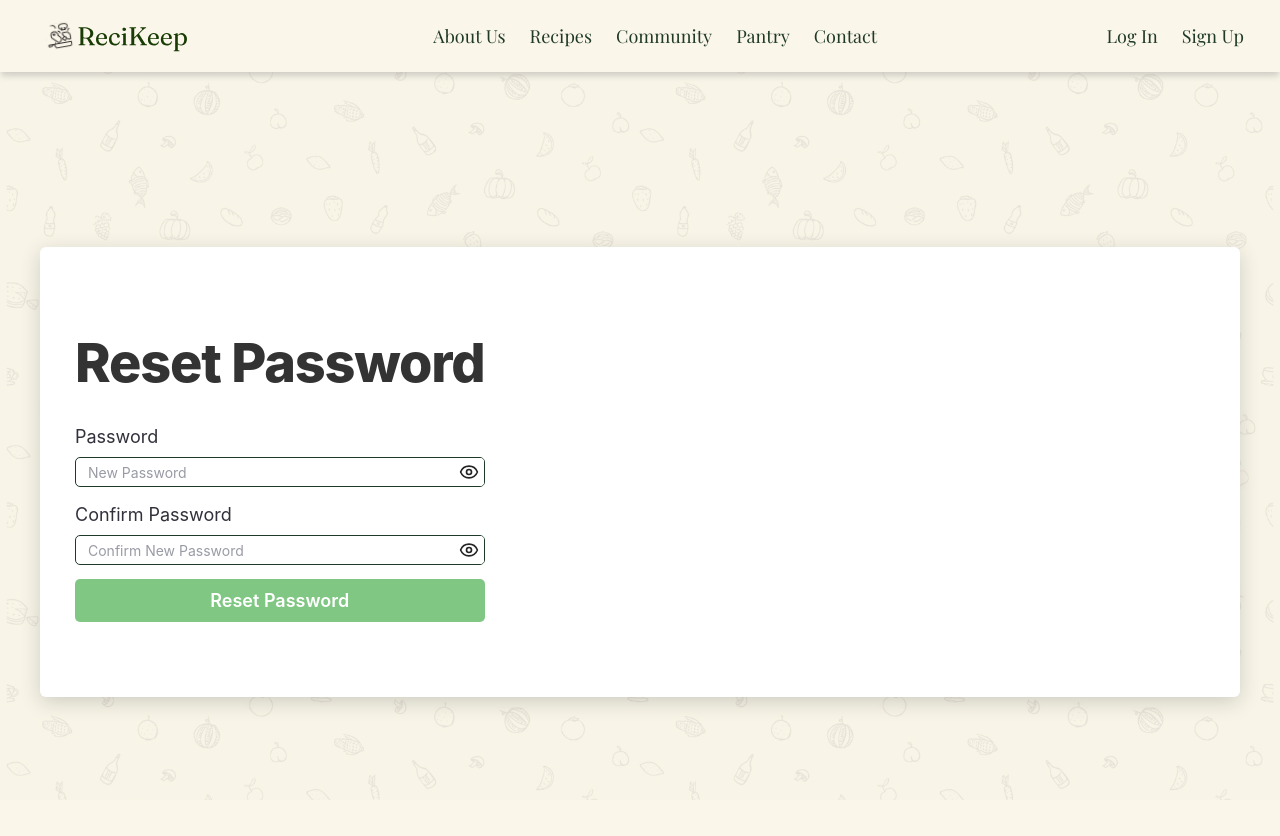
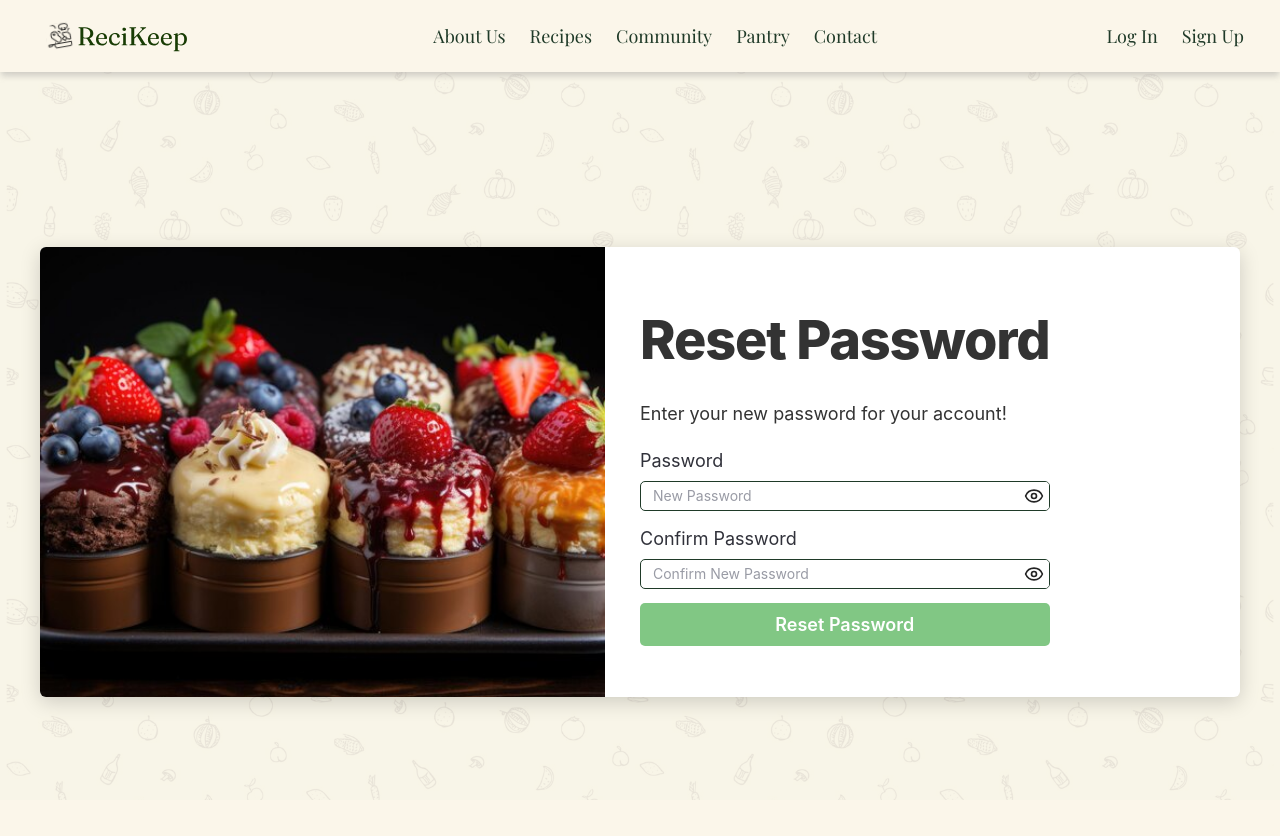
Before and after one commit to Farenas9134/FoodApp, a React (Vite) app in the folder FrontEnd/Food-Project/: page /reset-password in a window 1280 px wide. Shown: the top 836 px of the page. Built offline with nearby package versions, Linux system fonts and the light colour scheme; a web font is replaced by a local one.

Commit message:
More styling

```diff
--- a/FrontEnd/Food-Project/src/css/ForgotPassword.css
+++ b/FrontEnd/Food-Project/src/css/ForgotPassword.css
@@ -22,6 +22,31 @@
     border-radius: 6px;
     overflow: hidden;
     box-shadow: 0 5px 20px rgba(0, 0, 0, 0.17);
+    justify-content: center;
+}
+
+/* Left side of container, image of recipe*/
+.recipe-image {
+    flex: 1;
+    min-width: 0;
+    overflow: hidden;
+}
+
+.recipe-image img {
+    display: block;
+    width: 100%;
+    height: 100%;
+    object-fit: cover;
+    object-position: center;
+}
+
+/* Right side of container, input fields */
+.forgot-password-form-container {
+    flex: 1;
+    min-width: 0;
+    display: flex;
+    align-items: center;
+    padding: 35px;
 }
 
 .forgot-password-form {
--- a/FrontEnd/Food-Project/src/css/ResetPassword.css
+++ b/FrontEnd/Food-Project/src/css/ResetPassword.css
@@ -24,6 +24,22 @@
     box-shadow: 0 5px 20px rgba(0, 0, 0, 0.17);
 }
 
+/* Left side of reset password container, the image */
+.recipe-image {
+    flex: 1;
+    min-width: 0;
+    overflow: hidden;
+}
+
+.recipe-image img {
+    display: block;
+    width: 100%;
+    height: 100%;
+    object-fit: cover;
+    object-position: center;
+}
+
+/* Right side of reset password, the input fields */
 .reset-password-form-container {
     flex: 1;
     min-width: 0;
@@ -42,6 +58,12 @@
     color: #333;
     font-weight: 800;
     letter-spacing: -1.2px;
+}
+
+.reset-password-form-container h2 {
+    font-size: 18px;
+    color: #333;
+    margin-bottom: 20px;
 }
 
 /* Input fields and their labels */
--- a/FrontEnd/Food-Project/src/pages/ForgotPassword.tsx
+++ b/FrontEnd/Food-Project/src/pages/ForgotPassword.tsx
@@ -1,6 +1,8 @@
 // @ts-ignore
 import "../css/ForgotPassword.css";
 import { useState } from "react";
+// @ts-ignore
+import sushi from "../assets/foodPics/sushi.jpg";
 
 function ForgotPassword() {
     const [email, setEmail] = useState("");
@@ -46,6 +48,13 @@ function ForgotPassword() {
     return (
         <main className="forgot-password-page">
             <div className="forgot-password-container">
+                {/* Image of a recipe, left side */}
+                <div className="recipe-image">
+                    <img src={sushi} alt="Image of sushi"/>
+                </div>
+
+                {/* Where user inputs email, right side */}
+                <div className="forgot-password-form-container">
                     <form className="forgot-password-form" onSubmit={handleSubmit}>
                     <h1>Forgot Password?</h1>
 
@@ -75,6 +84,7 @@ function ForgotPassword() {
                         </button>
                     </form>
                 </div>
+            </div>
         </main>
     );
 }
--- a/FrontEnd/Food-Project/src/pages/ResetPassword.tsx
+++ b/FrontEnd/Food-Project/src/pages/ResetPassword.tsx
@@ -2,6 +2,8 @@
 import "../css/ResetPassword.css";
 import { useState } from "react";
 import { useNavigate } from "react-router-dom";
+// @ts-ignore
+import dessert from "../assets/foodPics/dessert.jpg";
 
 import { Eye } from 'lucide-react';
 import { EyeClosed } from "lucide-react";
@@ -71,10 +73,17 @@ function ResetPassword() {
     return (
         <main className="reset-password-page">
             <div className="reset-password-container">
+                {/* Image of a dessert, left side of container */}
+                <div className="recipe-image">
+                    <img src={dessert} alt="Image of a chocolate dessert"/>
+                </div>
+
                 {/* Where users will input information */}
                 <div className="reset-password-form-container">
                     <form onSubmit={handleSubmit}>
                         <h1>Reset Password</h1>
+
+                        <h2>Enter your new password for your account!</h2>
 
                         {/* Password Field */}
                         <div className="input-field">
```
Also changed, not shown: FrontEnd/Food-Project/src/assets/foodPics/dessert.jpg (added), FrontEnd/Food-Project/src/assets/foodPics/sushi.jpg (added). Lines whose indentation alone changed are shown as unchanged.
